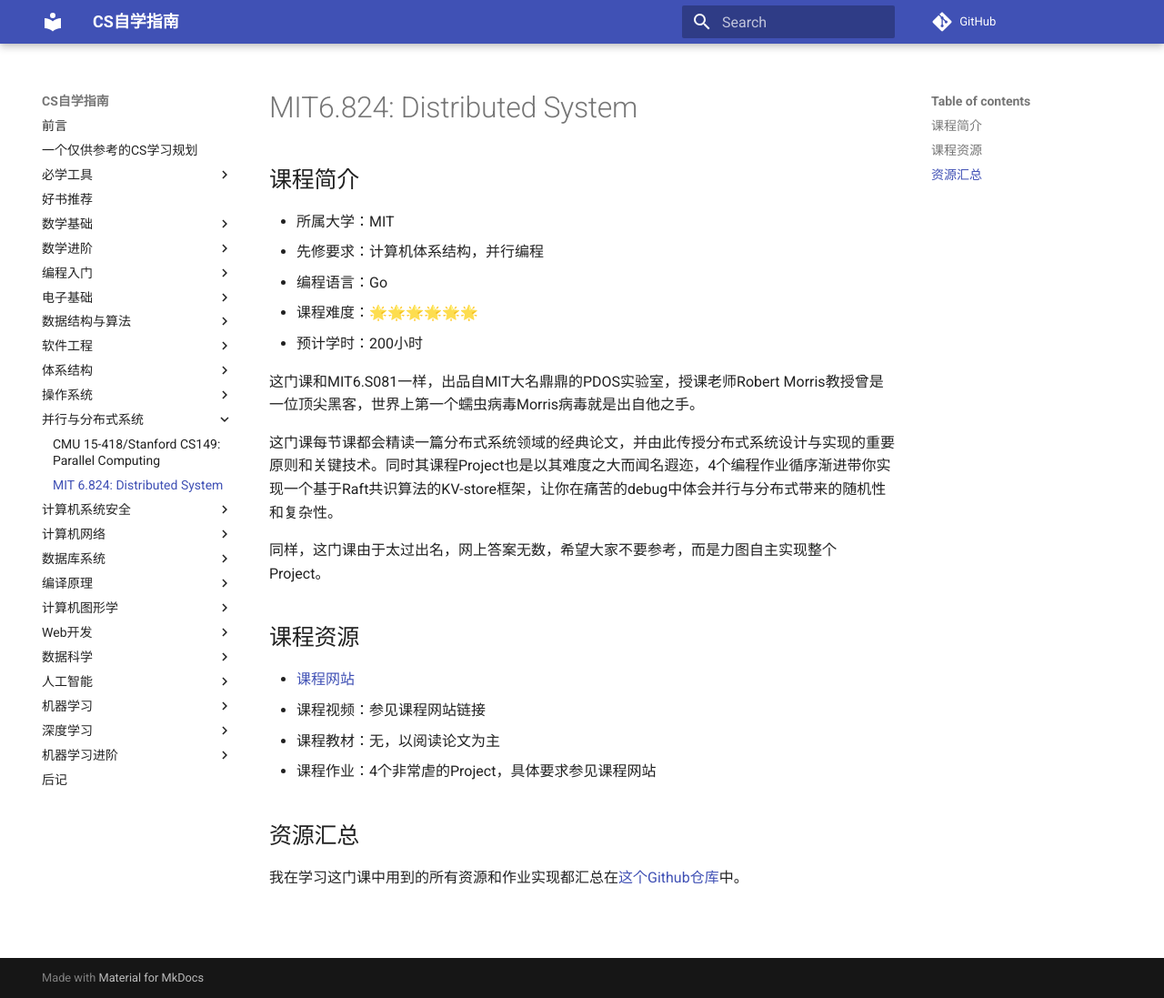
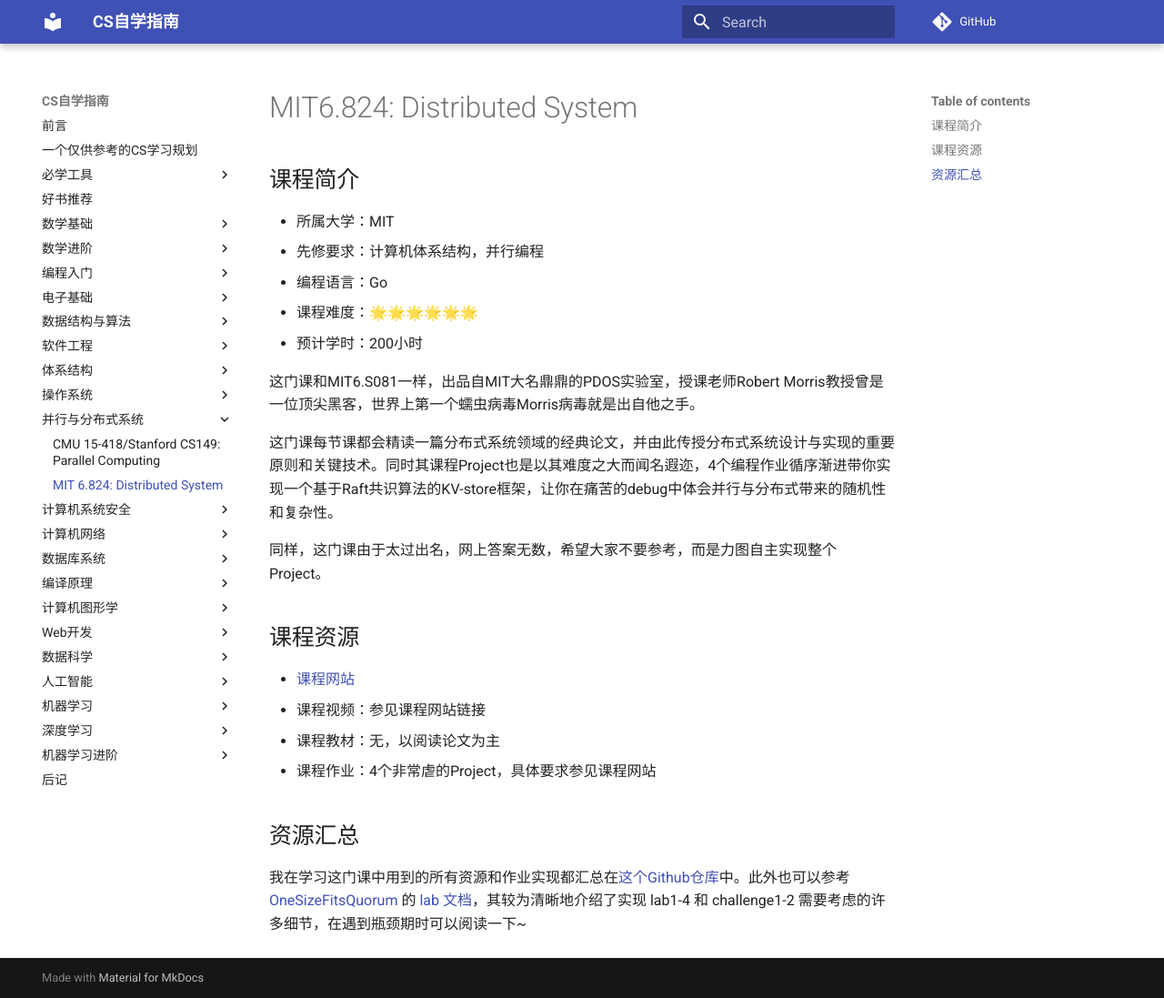
Before and after one commit to PKUFlyingPig/cs-self-learning, an MkDocs documentation site: the page built from docs/并行与分布式系统/MIT6.824.md, in a window 1280 px wide and 1097 px high. Shown: the whole window at 91% size. Built offline with MkDocs 1.6.1 and Material for MkDocs 9.7.7, drawn with Linux system fonts in a browser that asks for light colours; comment, search, counter and statistics services are not loaded.

Commit message:
Update MIT6.824.md

```diff
--- a/docs/并行与分布式系统/MIT6.824.md
+++ b/docs/并行与分布式系统/MIT6.824.md
@@ -19,4 +19,4 @@
 - 课程作业：4个非常虐的Project，具体要求参见课程网站
 
 ## 资源汇总
-我在学习这门课中用到的所有资源和作业实现都汇总在[这个Github仓库](https://github.com/PKUFlyingPig/MIT6.824)中。
+我在学习这门课中用到的所有资源和作业实现都汇总在[这个Github仓库](https://github.com/PKUFlyingPig/MIT6.824)中。此外也可以参考 [OneSizeFitsQuorum](https://github.com/OneSizeFitsQuorum) 的 [lab 文档](https://github.com/OneSizeFitsQuorum/MIT6.824-2021)，其较为清晰地介绍了实现 lab1-4 和 challenge1-2 需要考虑的许多细节，在遇到瓶颈期时可以阅读一下~
```
